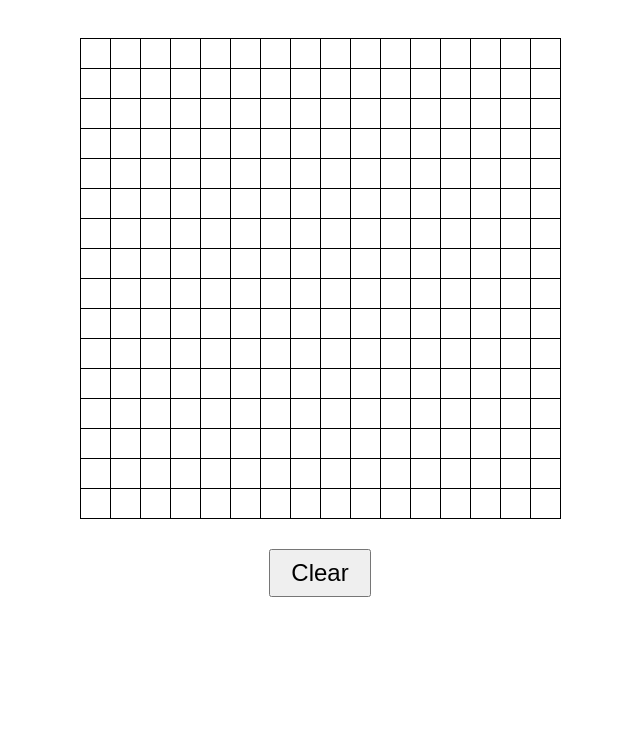
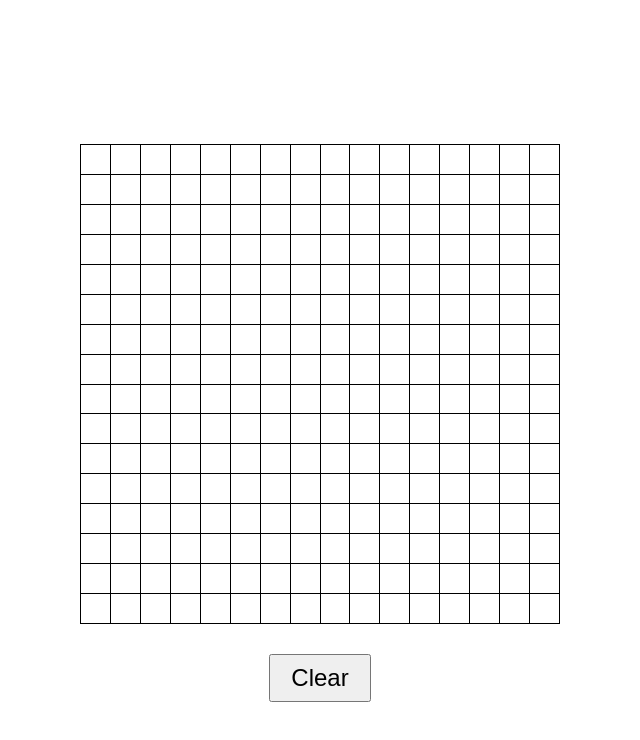
Before and after one commit to Bikesh78/Etch-a-sketch, a plain HTML site: page index.html in a window 1280 px wide. Shown: the whole page, without its empty margins (320-960 px from the left). Drawn offline with Linux system fonts and the light colour scheme.

Commit message:
Edit flexbox grid

```diff
--- a/css/style.css
+++ b/css/style.css
@@ -1,25 +1,38 @@
 body{
-
+    height: 100vh;
     display: flex;
     flex-direction: column;
     justify-content: center;
     align-items: center;
 }
+.column{
+    box-sizing: border-box;
+    display:flex;
+    flex-direction: column;
+
+    flex: 1 1 auto;
+    /*border-right: 1px solid black;*/
+
+}
 .square{
     box-sizing: border-box; /*prevents border px from increasing the size of box*/
-    height:30px;
-    width:30px;
+
+
     border: 1px solid black;
     border-left: none;
     border-top: none;
+    flex: 1 1 auto;
 
 }
 
 .container{
-    max-width: 480px;
+    box-sizing: border-box;
+    width: 480px;
+    height:480px;
 
     display: flex;
-    flex-wrap: wrap;
+    flex-direction: row;
+
     border-left: 1px solid black;
     border-top: 1px solid black;
     margin: 30px;
```
